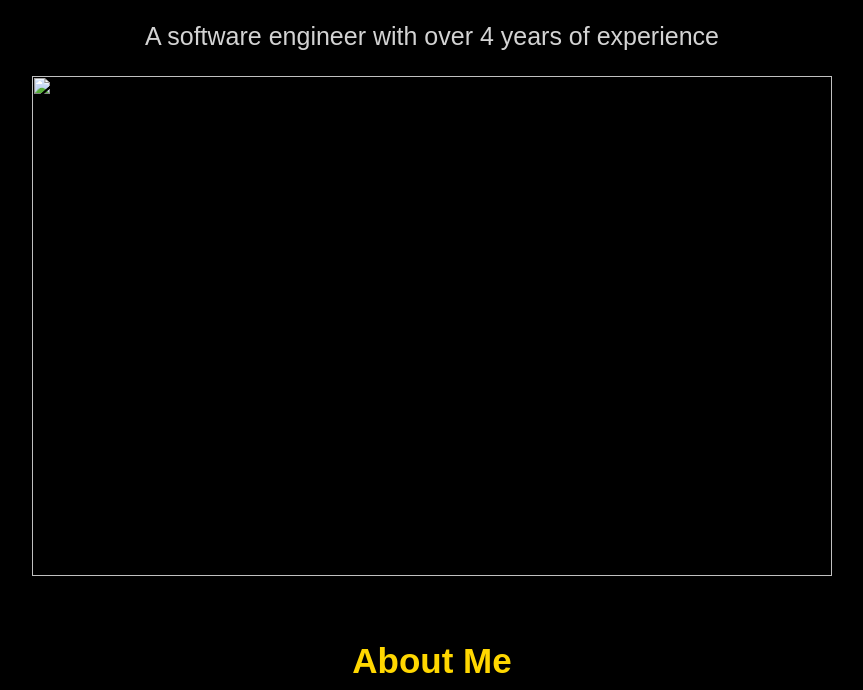
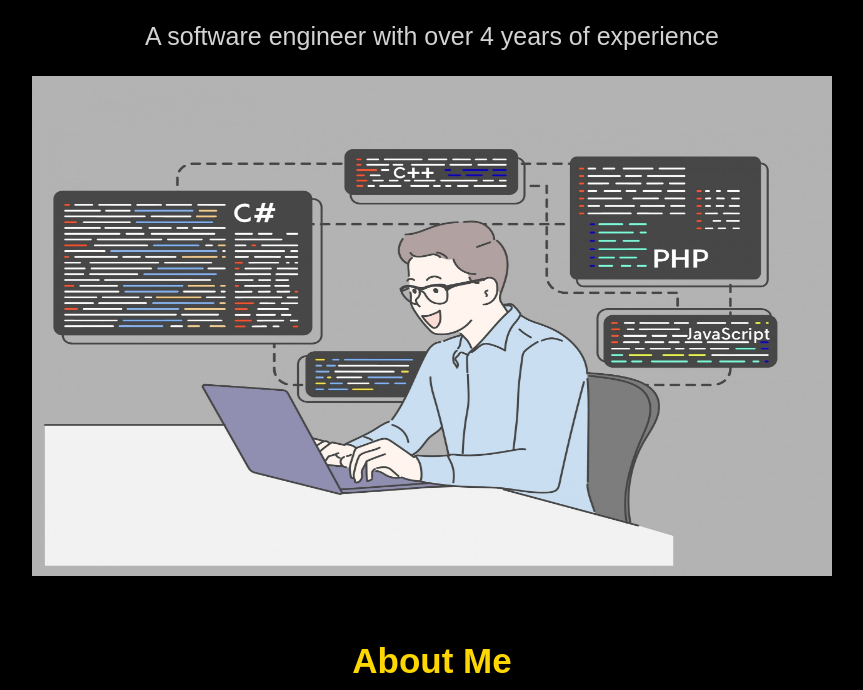
Before and after one commit to MoeAl7amwi/tut1, a plain HTML site: page index.html in a window 1280 px wide. Shown: the part 110-800 px from the top of the page, without its empty margins (208-1071 px from the left). Drawn offline with Linux system fonts and the light colour scheme; files that its build step writes are made by us from their sources; the site is published under a folder, as on GitHub Pages, so addresses that start at the root find nothing.

Commit message:
Update index.html

```diff
--- a/index.html
+++ b/index.html
@@ -18,7 +18,7 @@
 	</br> </br>
 			<h1 id='home'> Hello! It's Mohamad Al Hamwi </h1>
 			<p>A software engineer with over 4 years of experience</p>
-			<img src='/h1img.jpg' height='500' width='800'/>
+			<img src='h1img.jpg' height='500' width='800'/>
 
 			</br> </br> </br>
 
```
